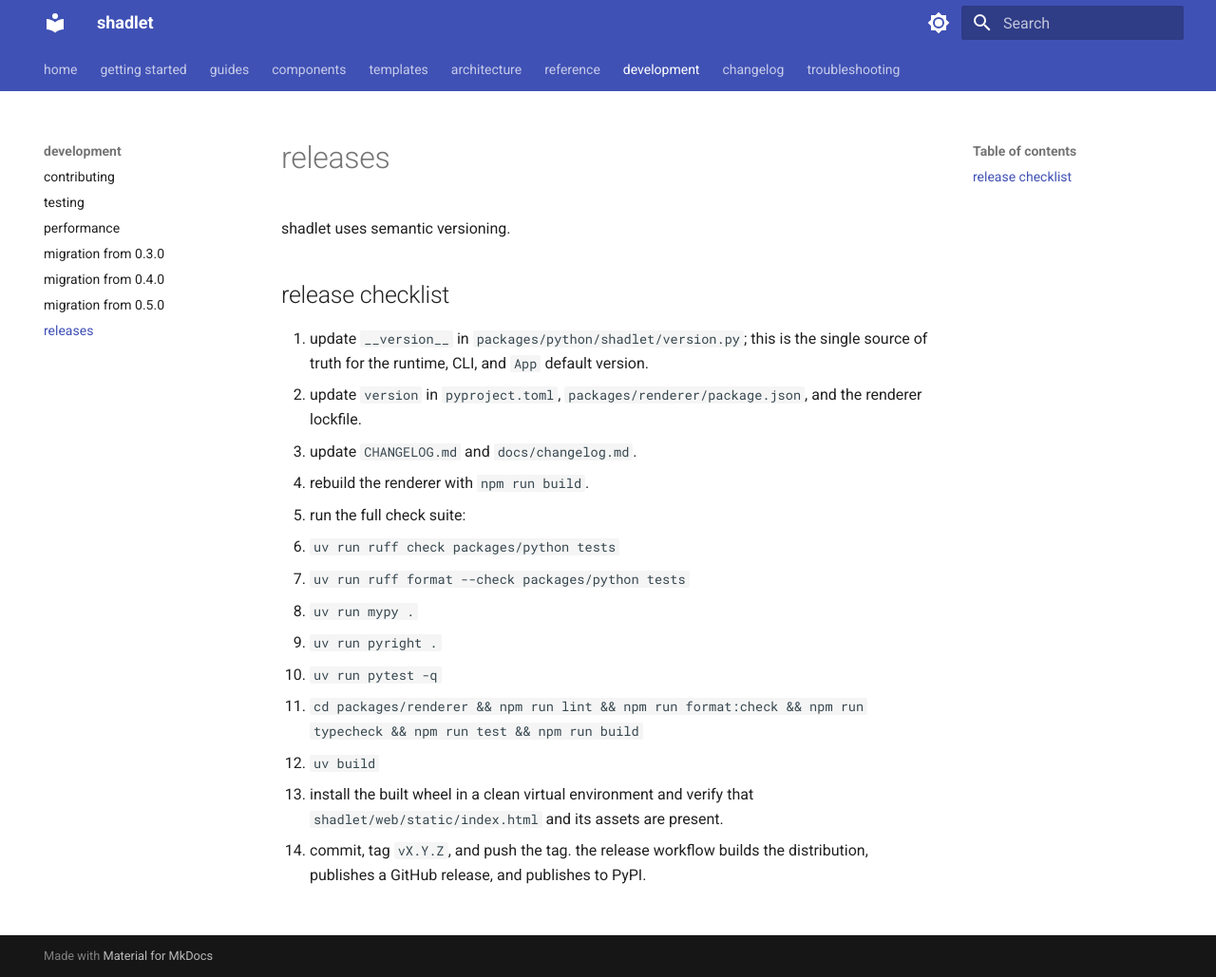
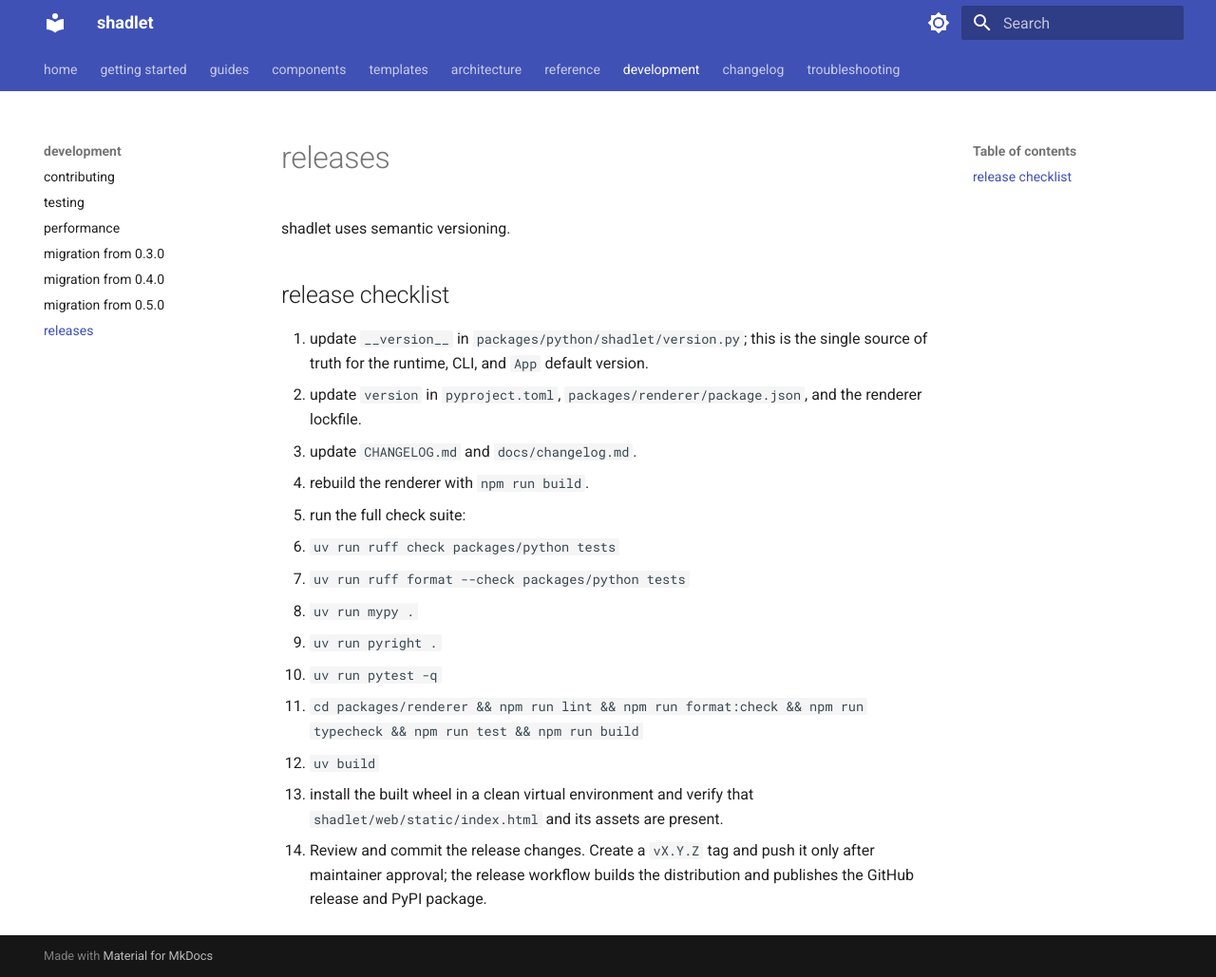
Before and after one commit to programmersd21/shadlet, an MkDocs documentation site: the page built from docs/development/releases.md, in a window 1280 px wide and 1029 px high. Shown: the whole window at 95% size. Built offline with MkDocs 1.6.1 and Material for MkDocs 9.7.7, drawn with Linux system fonts in a browser that asks for light colours.

```diff
--- a/docs/development/releases.md
+++ b/docs/development/releases.md
@@ -20,5 +20,6 @@ shadlet uses semantic versioning.
    - `uv build`
 6. install the built wheel in a clean virtual environment and verify that
    `shadlet/web/static/index.html` and its assets are present.
-7. commit, tag `vX.Y.Z`, and push the tag. the release workflow builds the
-   distribution, publishes a GitHub release, and publishes to PyPI.
+7. Review and commit the release changes. Create a `vX.Y.Z` tag and push it
+   only after maintainer approval; the release workflow builds the distribution
+   and publishes the GitHub release and PyPI package.
--- a/mkdocs.yml
+++ b/mkdocs.yml
@@ -70,6 +70,7 @@ nav:
       - http uploads: guides/uploads.md
       - react extensions: extensions.md
       - themes: guides/themes.md
+      - agent skills: guides/agent-skills.md
       - deployment: guides/deployment.md
   - components:
       - overview: components/index.md
```
Also changed, not shown: CHANGELOG.md (+4 -1 lines), README.md (+10 -1 lines), docs/changelog.md (+3 -0 lines), docs/guides/agent-skills.md (added, +30 -0 lines), docs/index.md (+1 -0 lines).
